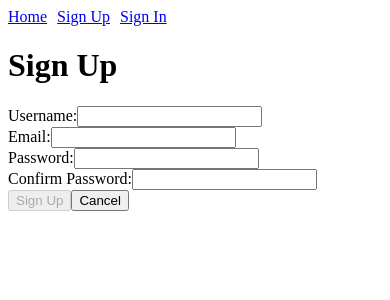
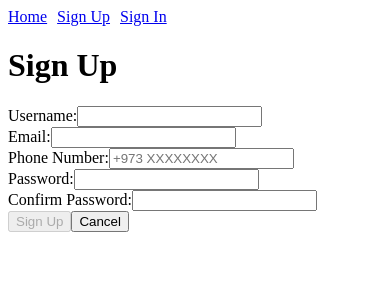
Before and after one commit to 3mm2ry/project3-HelpDesk-Frontend, a React (Vite) app: page /sign-up in a window 390 px wide. Shown: the top 300 px of the page. Built offline with nearby package versions, Linux system fonts and the light colour scheme; no server answers.

Commit message:
Add phoneNumber

```diff
--- a/src/pages/Profile.jsx
+++ b/src/pages/Profile.jsx
@@ -1,3 +1,4 @@
+
 import { useState, useEffect } from "react";
 import { Link } from "react-router";
 import { getMyProfile } from "../services/ProfileService";
@@ -31,28 +32,38 @@ function Profile() {
       {profile ? (
         <>
           <h2>{profile.username}</h2>
+
           <p>
             <b>Email:</b> {profile.email}
           </p>
+
+          <p>
+            <b>Phone Number:</b> {profile.phoneNumber || "Not provided"}
+          </p>
+
           <p>
             <b>Role:</b> {profile.role}
           </p>
+
           <p>
             <b>Department:</b>{" "}
             {profile.department ? profile.department.name : "Not assigned"}
           </p>
+
           <p>
             <b>Location:</b>{" "}
             {profile.location
               ? `${profile.location.building} - Floor ${profile.location.floor} - Office ${profile.location.officeNumber} - Desk ${profile.location.deskNumber}`
               : "Not assigned"}
           </p>
+
           <p>
             <b>Employee Since:</b>{" "}
             {new Date(profile.createdAt).toLocaleDateString()}
           </p>
 
           <h2>My Assets</h2>
+
           {myAssets.length === 0 ? <p>You have no assets.</p> : null}
 
           {myAssets.map((oneAsset) => (
@@ -60,12 +71,15 @@ function Profile() {
               <h3>
                 <Link to={`/assets/${oneAsset._id}`}>{oneAsset.name}</Link>
               </h3>
+
               <p>
                 <b>Tag:</b> {oneAsset.assetTag}
               </p>
+
               <p>
                 <b>Borrow Status:</b> {oneAsset.borrowStatus}
               </p>
+
               {oneAsset.expectedReturnDate ? (
                 <p>
                   <b>Return By:</b>{" "}
--- a/src/pages/SignupPage.jsx
+++ b/src/pages/SignupPage.jsx
@@ -6,16 +6,18 @@ import { signUp } from "../services/authService";
 function Signup() {
   const navigate = useNavigate();
   const [error, setError] = useState("");
+
   const [formData, setFormData] = useState({
     username: "",
     email: "",
+    phoneNumber: "",
     password: "",
     passwordConf: "",
   });
 
   const [submitting, setSubmitting] = useState(false);
 
-  const { username, email, password, passwordConf } = formData;
+  const { username, email, phoneNumber, password, passwordConf } = formData;
 
   function handleChange(event) {
     setError("");
@@ -39,6 +41,7 @@ function Signup() {
     return !(
       username &&
       email &&
+      phoneNumber &&
       password &&
       password === passwordConf
     );
@@ -70,6 +73,19 @@ function Signup() {
             value={email}
             name="email"
             onChange={handleChange}
+            required
+          />
+        </div>
+
+        <div>
+          <label htmlFor="phoneNumber">Phone Number:</label>
+          <input
+            type="tel"
+            id="phoneNumber"
+            value={phoneNumber}
+            name="phoneNumber"
+            onChange={handleChange}
+            placeholder="+973 XXXXXXXX"
             required
           />
         </div>
```
